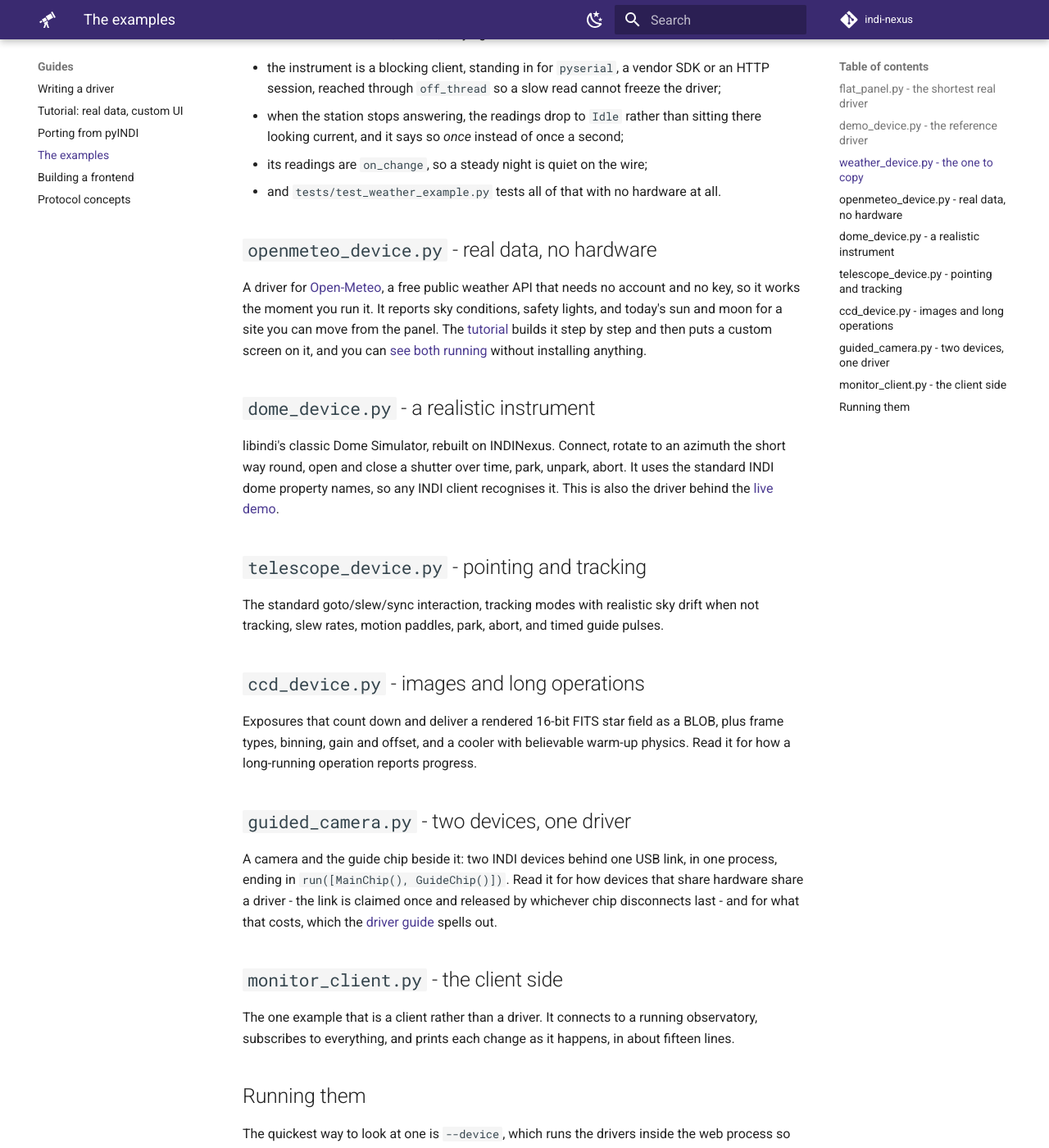
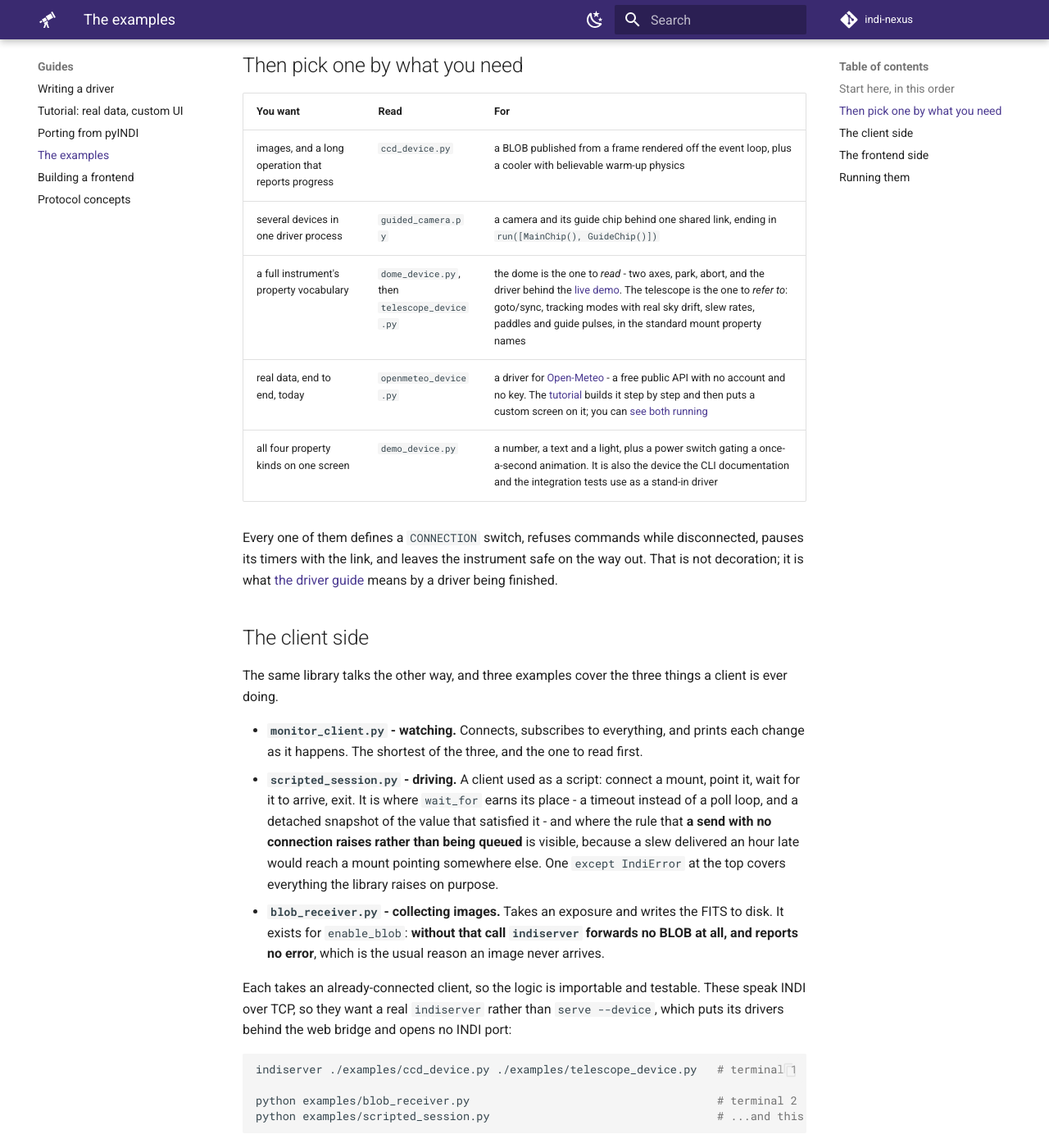
Before and after one commit to sidereal-software/indi-nexus, an MkDocs documentation site: the page built from docs/guides/examples.md, in a window 1280 px wide and 1400 px high, scrolled down 847 px. Shown: the whole window at 82% size. Built offline with MkDocs 1.6.1 and Material for MkDocs 9.7.7, drawn with Linux system fonts in a browser that asks for light colours; comment, search, counter and statistics services are not loaded; some of the changed text lies outside the part shown.

Commit message:
docs: give the examples a reading order instead of a list
The two front doors disagreed about where to start: the guide said read
flat_panel.py first, the README said demo_device.py. After the opening
paragraph the guide was nine headings in file order with "the rest are
there when you need them" as the whole of its guidance for six of them.

The order is now stated once and shared: flat_panel for the shape of a
driver, weather_device for the shape of a driver with hardware behind
it, and everything else picked by need rather than read in sequence.
demo_device is re-billed as what it actually is - the sampler with all
four property kinds and the generic fixture the CLI and integration
tests lean on - rather than the thing to read second, because the lesson
a reader needs second is hardware, not a fourth vector kind.

The client examples get their own section, since there are three of them
now and they answer different questions.

Two hand-maintained line counts are deleted rather than corrected. The
README's was already wrong: it called 108 a line count for a 130-line
file, quoting the non-blank total. A test existed and passed anyway,
because its regex accepted either reading, so it went with them. The
docs/index.md sentence enumerating how its snippet differs from the file
is replaced with one that does not enumerate: the fence checker strips
docstrings on both sides by design, so no itemisation of differences can
be mechanically defended and it will simply drift again.

The complete-driver fence in the driver guide imported `every` and never
used it, 150 lines before @every appears and unexplained by any of the
16 notes under it. A reader pasting it got a lint error on their first
driver.

Also records what the examples must keep doing: the settle-the-state
rule both on_disconnect fixes turn on, and the one sanctioned exception
to opening a handler with require_connected, so the next reviewer does
not re-file it as a violation. The ruff commands in the notes and in
DEVELOPMENT.md now match what CI actually lints, which includes examples.

````diff
--- a/docs/guides/examples.md
+++ b/docs/guides/examples.md
@@ -6,80 +6,84 @@ search:
 # The examples
 
 Every file in `examples/` runs, and the test suite covers all of them, so none of it can
-quietly rot.
+quietly rot. There are eleven of them, which is more than anyone should read in order.
+This page is the order.
 
-Read `flat_panel.py` first: it is the shortest thing here that is still a real driver. Then
-`demo_device.py` for the shape of a bigger one, and `weather_device.py` when you are ready
-to talk to actual hardware. The rest are there when you need them.
+## Start here, in this order
 
-## `flat_panel.py` - the shortest real driver
+**`flat_panel.py` first.** A flat-field lamp: a switch to turn it on, a number for its
+brightness, and the standard `CONNECTION` switch. That is the whole instrument, which makes
+it the shortest thing here that is still a real driver, and the one the
+[driver guide](writing-drivers.md) builds line by line. It already shows the shape every
+real driver needs: commands refused while the link is down, and `on_disconnect` leaving the
+hardware safe - here, putting the lamp out, because a panel left lit fogs the next
+exposure. You can [operate it in your browser](../flat-demo/flat.html) without installing
+anything.
 
-A flat-field lamp: a switch to turn it on and a number for its brightness. That is the
-whole instrument, which makes it the smallest driver that still has both kinds of control,
-and the one the [driver guide](writing-drivers.md) builds line by line. It carries the
-standard `CONNECTION` switch too, so it also shows the shape every real driver needs:
-commands refused while the link is down, and `on_disconnect` leaving the hardware safe.
-Here that means putting the lamp out, because a panel left lit fogs the next exposure. You
-can [operate it in your browser](../flat-demo/flat.html) without installing anything.
-
-## `demo_device.py` - the reference driver
-
-A number, a text and a light, plus a power switch that starts and stops a once-a-second
-animation. Nothing else going on, so the shape of a driver is easy to see. (For a BLOB,
-read `ccd_device.py` below.)
-
-## `weather_device.py` - the one to copy
-
-The other examples simulate their hardware inside the driver, so none of them has to cope
-with an instrument that is slow, absent, or lying. This one does:
+**`weather_device.py` second.** Everything after it is a variation on it. The other
+examples simulate their hardware inside the driver, so none of them has to cope with an
+instrument that is slow, absent, or lying. This one does:
 
 - the instrument is a blocking client, standing in for `pyserial`, a vendor SDK or an
   HTTP session, reached through `off_thread` so a slow read cannot freeze the driver;
 - when the station stops answering, the readings drop to `Idle` rather than sitting there
   looking current, and it says so *once* instead of once a second;
+- `SENSOR_INFO` is read off the station, so it is defined in `on_connect` and withdrawn
+  with `delete_property` in `on_disconnect` - a property that only exists while the
+  hardware does;
 - its readings are `on_change`, so a steady night is quiet on the wire;
 - and `tests/test_weather_example.py` tests all of that with no hardware at all.
 
-## `openmeteo_device.py` - real data, no hardware
+## Then pick one by what you need
 
-A driver for [Open-Meteo](https://open-meteo.com), a free public weather API that needs
-no account and no key, so it works the moment you run it. It reports sky conditions,
-safety lights, and today's sun and moon for a site you can move from the panel. The
-[tutorial](tutorial-open-meteo.md) builds it step by step and then puts a custom screen
-on it, and you can [see both running](../weather-demo/weather.html) without installing
-anything.
+| You want | Read | For |
+|---|---|---|
+| images, and a long operation that reports progress | `ccd_device.py` | a BLOB published from a frame rendered off the event loop, plus a cooler with believable warm-up physics |
+| several devices in one driver process | `guided_camera.py` | a camera and its guide chip behind one shared link, ending in `run([MainChip(), GuideChip()])` |
+| a full instrument's property vocabulary | `dome_device.py`, then `telescope_device.py` | the dome is the one to *read* - two axes, park, abort, and the driver behind the [live demo](../demo-app/index.html). The telescope is the one to *refer to*: goto/sync, tracking modes with real sky drift, slew rates, paddles and guide pulses, in the standard mount property names |
+| real data, end to end, today | `openmeteo_device.py` | a driver for [Open-Meteo](https://open-meteo.com) - a free public API with no account and no key. The [tutorial](tutorial-open-meteo.md) builds it step by step and then puts a custom screen on it; you can [see both running](../weather-demo/weather.html) |
+| all four property kinds on one screen | `demo_device.py` | a number, a text and a light, plus a power switch gating a once-a-second animation. It is also the device the CLI documentation and the integration tests use as a stand-in driver |
 
-## `dome_device.py` - a realistic instrument
+Every one of them defines a `CONNECTION` switch, refuses commands while disconnected,
+pauses its timers with the link, and leaves the instrument safe on the way out. That is not
+decoration; it is what [the driver guide](writing-drivers.md#connecting-and-disconnecting)
+means by a driver being finished.
 
-libindi's classic Dome Simulator, rebuilt on INDINexus. Connect, rotate to an azimuth the
-short way round, open and close a shutter over time, park, unpark, abort. It uses the
-standard INDI dome property names, so any INDI client recognises it. This is also the
-driver behind the [live demo](../demo-app/index.html).
+## The client side
 
-## `telescope_device.py` - pointing and tracking
+The same library talks the other way, and three examples cover the three things a client
+is ever doing.
 
-The standard goto/slew/sync interaction, tracking modes with realistic sky drift when not
-tracking, slew rates, motion paddles, park, abort, and timed guide pulses.
+- **`monitor_client.py` - watching.** Connects, subscribes to everything, and prints each
+  change as it happens. The shortest of the three, and the one to read first.
+- **`scripted_session.py` - driving.** A client used as a script: connect a mount, point
+  it, wait for it to arrive, exit. It is where `wait_for` earns its place - a timeout
+  instead of a poll loop, and a detached snapshot of the value that satisfied it - and
+  where the rule that **a send with no connection raises rather than being queued** is
+  visible, because a slew delivered an hour late would reach a mount pointing somewhere
+  else. One `except IndiError` at the top covers everything the library raises on purpose.
+- **`blob_receiver.py` - collecting images.** Takes an exposure and writes the FITS to
+  disk. It exists for `enable_blob`: **without that call `indiserver` forwards no BLOB at
+  all, and reports no error**, which is the usual reason an image never arrives.
 
-## `ccd_device.py` - images and long operations
+Each takes an already-connected client, so the logic is importable and testable. These
+speak INDI over TCP, so they want a real `indiserver` rather than `serve --device`, which
+puts its drivers behind the web bridge and opens no INDI port:
 
-Exposures that count down and deliver a rendered 16-bit FITS star field as a BLOB, plus
-frame types, binning, gain and offset, and a cooler with believable warm-up physics. Read
-it for how a long-running operation reports progress.
+```bash
+indiserver ./examples/ccd_device.py ./examples/telescope_device.py   # terminal 1
 
-## `guided_camera.py` - two devices, one driver
+python examples/blob_receiver.py                                     # terminal 2
+python examples/scripted_session.py                                  # ...and this one
+```
 
-A camera and the guide chip beside it: two INDI devices behind one USB link, in one
-process, ending in `run([MainChip(), GuideChip()])`. Read it for how devices that share
-hardware share a driver - the link is claimed once and released by whichever chip
-disconnects last - and for what that costs, which the
-[driver guide](writing-drivers.md#several-devices-in-one-driver) spells out.
+## The frontend side
 
-## `monitor_client.py` - the client side
-
-The one example that is a client rather than a driver. It connects to a running
-observatory, subscribes to everything, and prints each change as it happens, in about
-fifteen lines.
+The browser examples live in `web/apps/panel/demo/`, not in `examples/`: `dome-sim.ts`,
+`weather-sim.ts` and `flat-panel-sim.ts` are TypeScript ports of the drivers above behind
+a fake socket, which is how the demos linked from this page run with no server at all, and
+`sky-report.tsx` is the tutorial's custom wallboard UI. The
+[frontend guide](frontend.md) is the way in.
 
 ## Running them
 
````
Also changed, not shown: CLAUDE.md (+2 -2 lines), DEVELOPMENT.md (+2 -2 lines), README.md (+7 -6 lines), docs/guides/writing-drivers.md (+1 -1 lines), docs/index.md (+2 -2 lines), src/indi_nexus/CLAUDE.md (+51 -10 lines), 1 other file.
